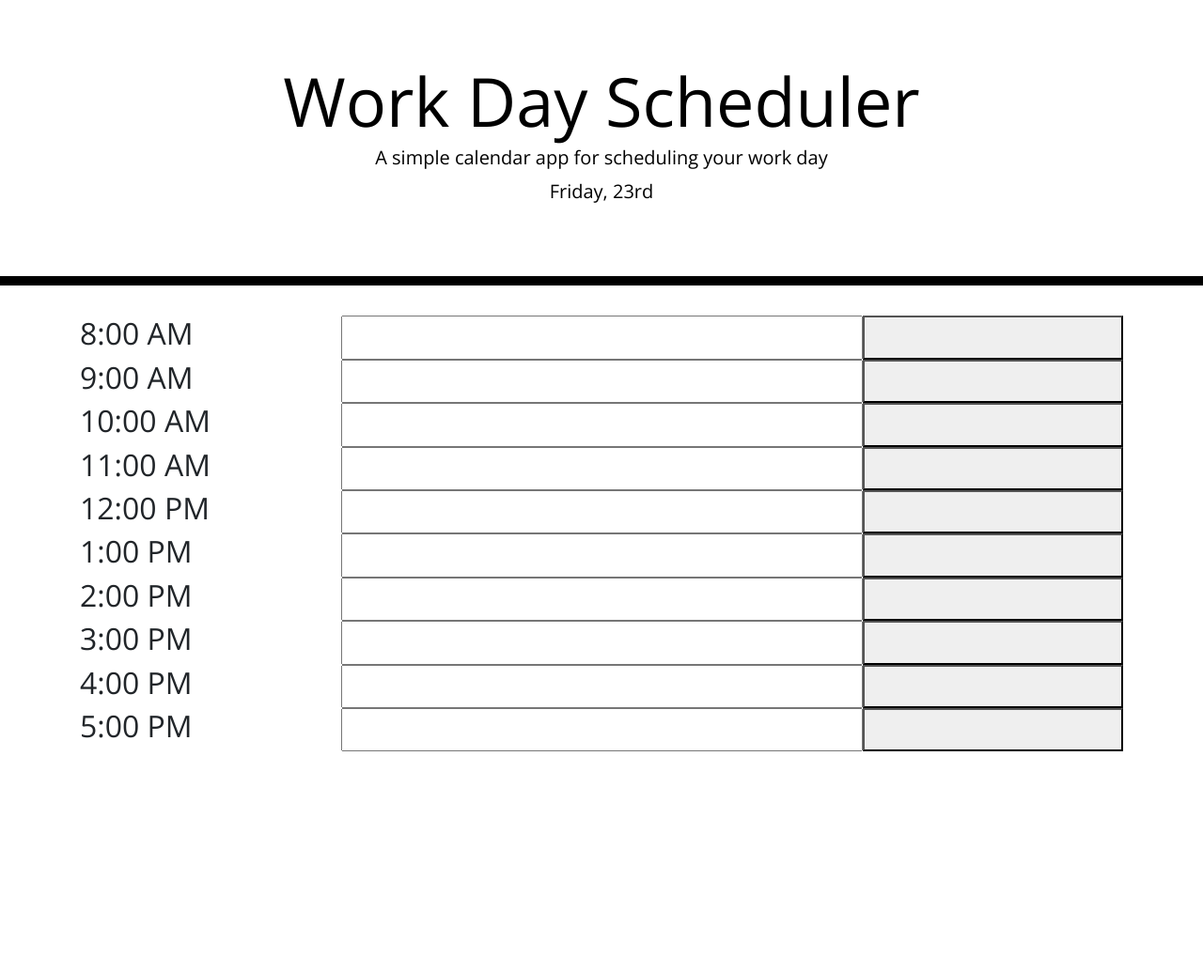
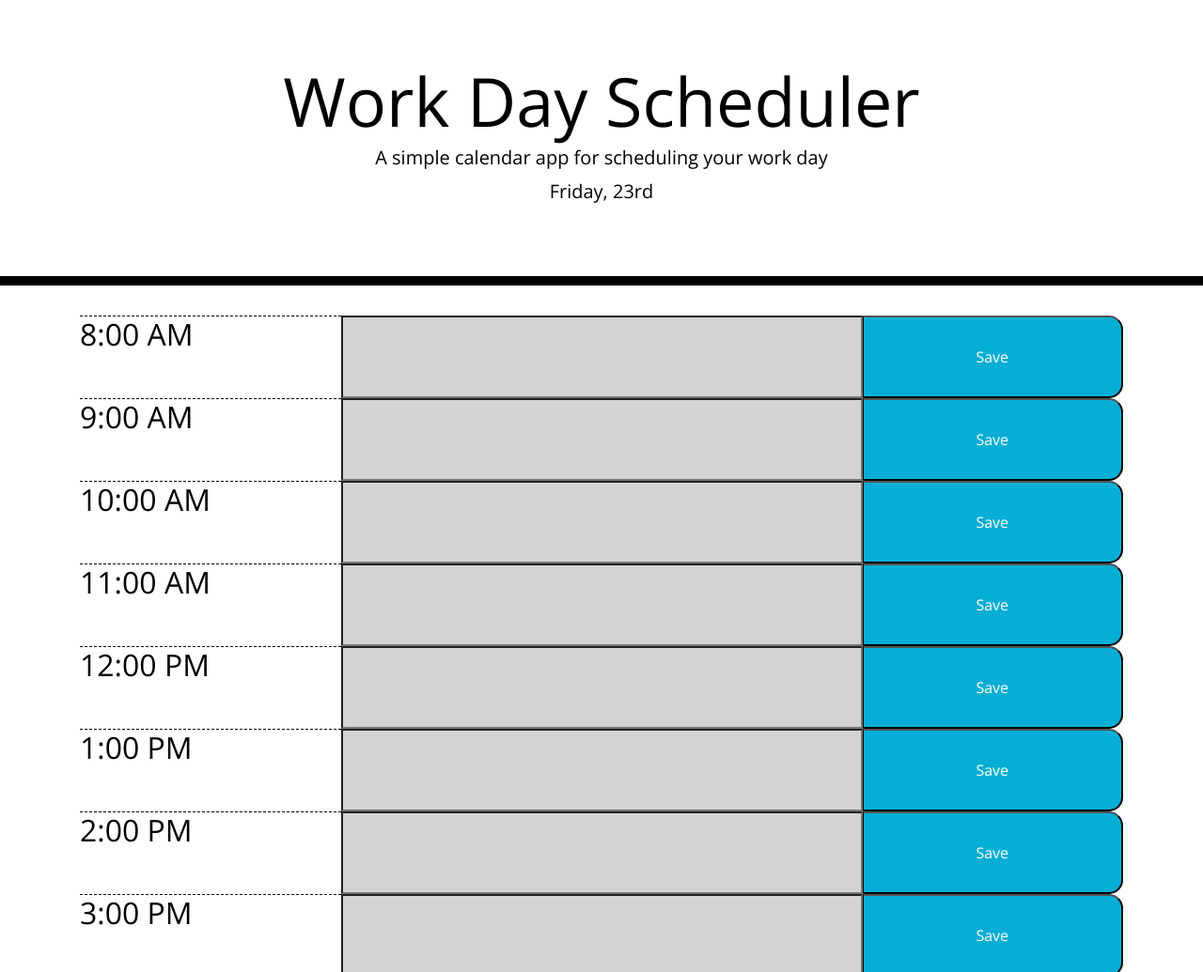
Before and after one commit to unheardof77/Work-Day-Planner, a plain HTML site: page Develop/index.html in a window 1280 px wide. Shown: the top 1035 px of the page at 94% size. Before the commit the page ends 800 px from the top, so only its background shows below. Drawn offline with nearby package versions, Linux system fonts and the light colour scheme.

Commit message:
Added moment and color changing depending on the hour.  Safe revert point.

```diff
--- a/Develop/index.html
+++ b/Develop/index.html
@@ -37,40 +37,40 @@
   </header>
   <div class="container d-flex">
     <Section class="col-3 p-0">
-      <h2 class="h-10">8:00 AM</h2>
-      <h2 class="h-10">9:00 AM</h2>
-      <h2 class="h-10">10:00 AM</h2>
-      <h2 class="h-10">11:00 AM</h2>
-      <h2 class="h-10">12:00 PM</h2>
-      <h2 class="h-10">1:00 PM</h2>
-      <h2 class="h-10">2:00 PM</h2>
-      <h2 class="h-10">3:00 PM</h2>
-      <h2 class="h-10">4:00 PM</h2>
-      <h2 class="h-10">5:00 PM</h2>
+      <h2 class="h-10 hour">8:00 AM</h2>
+      <h2 class="h-10 hour">9:00 AM</h2>
+      <h2 class="h-10 hour">10:00 AM</h2>
+      <h2 class="h-10 hour">11:00 AM</h2>
+      <h2 class="h-10 hour">12:00 PM</h2>
+      <h2 class="h-10 hour">1:00 PM</h2>
+      <h2 class="h-10 hour">2:00 PM</h2>
+      <h2 class="h-10 hour">3:00 PM</h2>
+      <h2 class="h-10 hour">4:00 PM</h2>
+      <h2 class="h-10 hour">5:00 PM</h2>
     </Section>
-    <section class="col-6 h-10 p-0">
-      <input id="input8" type="text" class="w-100 customInput">
-      <input id="input9" class="w-100 customInput">
-      <input id="input10" class="w-100 customInput">
-      <input id="input11" class="w-100 customInput">
-      <input id="input12" class="w-100 customInput">
-      <input id="input1" class="w-100 customInput">
-      <input id="input2" class="w-100 customInput">
-      <input id="input3" class="w-100 customInput">
-      <input id="input4" class="w-100 customInput">
-      <input id="input5" class="w-100 customInput">
+    <section id= "inputSection" class="col-6 h-10 p-0">
+      <input id="8"  class="w-100 text-dark time-block customInput">
+      <input id="9"  class="w-100 text-dark time-block customInput">
+      <input id="10" class="w-100 text-dark time-block customInput">
+      <input id="11" class="w-100 text-dark time-block customInput">
+      <input id="12" class="w-100 text-dark time-block customInput">
+      <input id="13" class="w-100 text-dark time-block customInput">
+      <input id="14" class="w-100 text-dark time-block customInput">
+      <input id="15" class="w-100 text-dark time-block customInput">
+      <input id="16" class="w-100 text-dark time-block customInput">
+      <input id="17" class="w-100 text-dark time-block customInput">
     </section>
     <section class="col-3 p-0">
-      <button id="btn8" class="customBtn w-100"></button>
-      <button id="btn9" class="customBtn w-100"></button>
-      <button id="btn10" class="customBtn w-100"></button>
-      <button id="btn11" class="customBtn w-100"></button>
-      <button id="btn12" class="customBtn w-100"></button>
-      <button id="btn1" class="customBtn w-100"></button>
-      <button id="btn2" class="customBtn w-100"></button>
-      <button id="btn3" class="customBtn w-100"></button>
-      <button id="btn4" class="customBtn w-100"></button>
-      <button id="btn5" class="customBtn w-100"></button>
+      <button id="btn8" class="customBtn saveBtn w-100">Save</button>
+      <button id="btn9" class="customBtn saveBtn w-100">Save</button>
+      <button id="btn10" class="customBtn saveBtn w-100">Save</button>
+      <button id="btn11" class="customBtn saveBtn w-100">Save</button>
+      <button id="btn12" class="customBtn saveBtn w-100">Save</button>
+      <button id="btn1" class="customBtn saveBtn w-100">Save</button>
+      <button id="btn2" class="customBtn saveBtn w-100">Save</button>
+      <button id="btn3" class="customBtn saveBtn w-100">Save</button>
+      <button id="btn4" class="customBtn saveBtn w-100">Save</button>
+      <button id="btn5" class="customBtn saveBtn w-100">Save</button>
     </section>
   </div>
 
--- a/Develop/script.JS
+++ b/Develop/script.JS
@@ -3,16 +3,16 @@
 color code timeblocks*/
 
 function saveButton() {
-    let input8 = $(`#input8`).val();
-    let input9 = $(`#input9`).val();
-    let input10 = $(`#input10`).val();
-    let input11 = $(`#input11`).val();
-    let input12 = $(`#input12`).val();
-    let input1 = $(`#input1`).val();
-    let input2 = $(`#input2`).val();
-    let input3 = $(`#input3`).val();
-    let input4 = $(`#input4`).val();
-    let input5 = $(`#input5`).val();
+    let input8 = $(`#8`).val();
+    let input9 = $(`#9`).val();
+    let input10 = $(`#10`).val();
+    let input11 = $(`#11`).val();
+    let input12 = $(`#12`).val();
+    let input1 = $(`#13`).val();
+    let input2 = $(`#14`).val();
+    let input3 = $(`#15`).val();
+    let input4 = $(`#16`).val();
+    let input5 = $(`#17`).val();
     localStorage.setItem("input8", input8);
     localStorage.setItem("input9", input9);
     localStorage.setItem("input10", input10);
@@ -30,16 +30,28 @@ $("#btn8, #btn9, #btn10, #btn11, #btn12, #btn1, #btn2, #btn3, #btn4, #btn5").cli
     saveButton()
 });
 
-$(`#input8`).val(localStorage.getItem("input8"));
-$(`#input9`).val(localStorage.getItem("input9"));
-$(`#input10`).val(localStorage.getItem("input10"));
-$(`#input11`).val(localStorage.getItem("input11"));
-$(`#input12`).val(localStorage.getItem("input12"));
-$(`#input1`).val(localStorage.getItem("input1"));
-$(`#input2`).val(localStorage.getItem("input2"));
-$(`#input3`).val(localStorage.getItem("input3"));
-$(`#input4`).val(localStorage.getItem("input4"));
-$(`#input5`).val(localStorage.getItem("input5"));
+$(`#8`).val(localStorage.getItem("input8"));
+$(`#9`).val(localStorage.getItem("input9"));
+$(`#10`).val(localStorage.getItem("input10"));
+$(`#11`).val(localStorage.getItem("input11"));
+$(`#12`).val(localStorage.getItem("input12"));
+$(`#13`).val(localStorage.getItem("input1"));
+$(`#14`).val(localStorage.getItem("input2"));
+$(`#15`).val(localStorage.getItem("input3"));
+$(`#16`).val(localStorage.getItem("input4"));
+$(`#17`).val(localStorage.getItem("input5"));
 
 let date = moment().format("dddd, Do");
-$(`#currentDay`).text(date)
+$(`#currentDay`).text(date);
+
+let currentTime = parseInt(moment().format("H"));
+
+$(`input`).each(function() {
+    if (parseInt($(this).attr(`id`)) === currentTime){
+        $(this).addClass(`present`)
+    }else if(parseInt($(this).attr(`id`)) < currentTime){
+        $(this).addClass(`past`)
+    }else {
+        $(this).addClass(`future`)
+    }
+});
--- a/Develop/style.css
+++ b/Develop/style.css
@@ -13,12 +13,10 @@ textarea {
   padding: 10px;
 }
 
-.customInput{
+.customInput, .customBtn{
   height: 10%;
 }
-.customBtn {
-  height: 10%;
-}
+
 
 .jumbotron {
   text-align: center;
@@ -34,7 +32,7 @@ textarea {
 
 .time-block {
   text-align: center;
-  border-radius: 15px;
+
 }
 
 .row {
@@ -47,6 +45,7 @@ textarea {
   background-color: #ffffff;
   color: #000000;
   border-top: 1px dashed #000000;
+  height: 80px;
 }
 
 .past {
```
